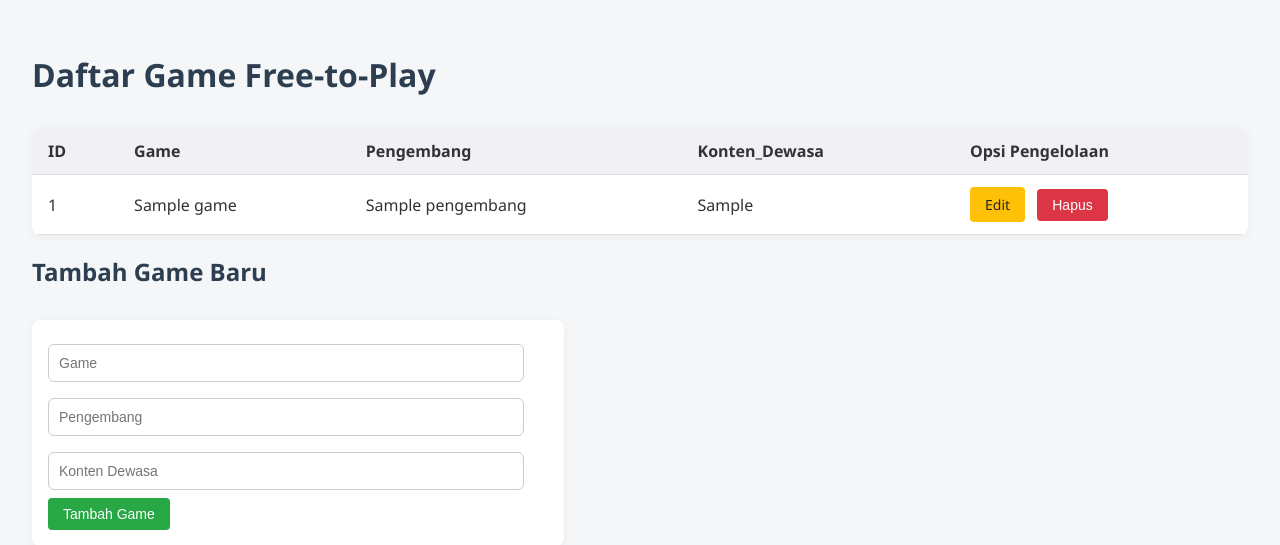
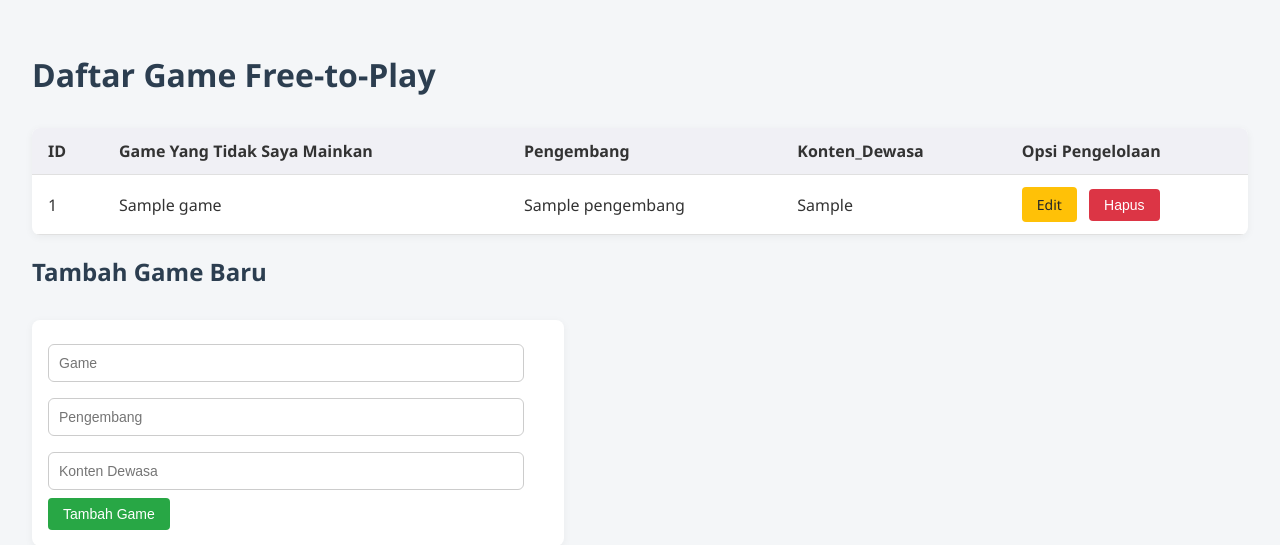
Before and after one commit to rizkiiirr/uas-asj-percobaan1, a Flask app: template templates/halamanUtama.html in a window 1280 px wide. Shown: the top 545 px of the page. Run offline with Flask 3, Linux system fonts and the light colour scheme; the template is opened without the code that fills it: most values are stand-ins (such as "Sample title", 1, 10 or a date in 2020).

Commit message:
percobaan

```diff
--- a/templates/halamanUtama.html
+++ b/templates/halamanUtama.html
@@ -9,7 +9,7 @@
     <table>
         <tr>
             <th>ID</th>
-            <th>Game</th>
+            <th>Game Yang Tidak Saya Mainkan</th>
             <th>Pengembang</th>
             <th>Konten_Dewasa</th>
             <th>Opsi Pengelolaan</th>
```
